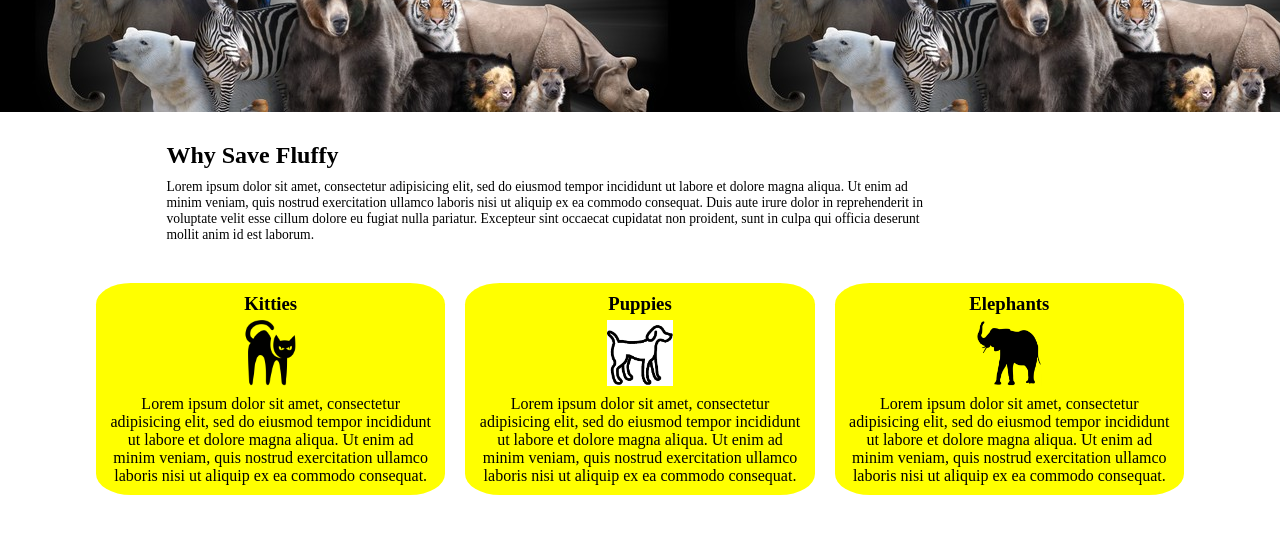
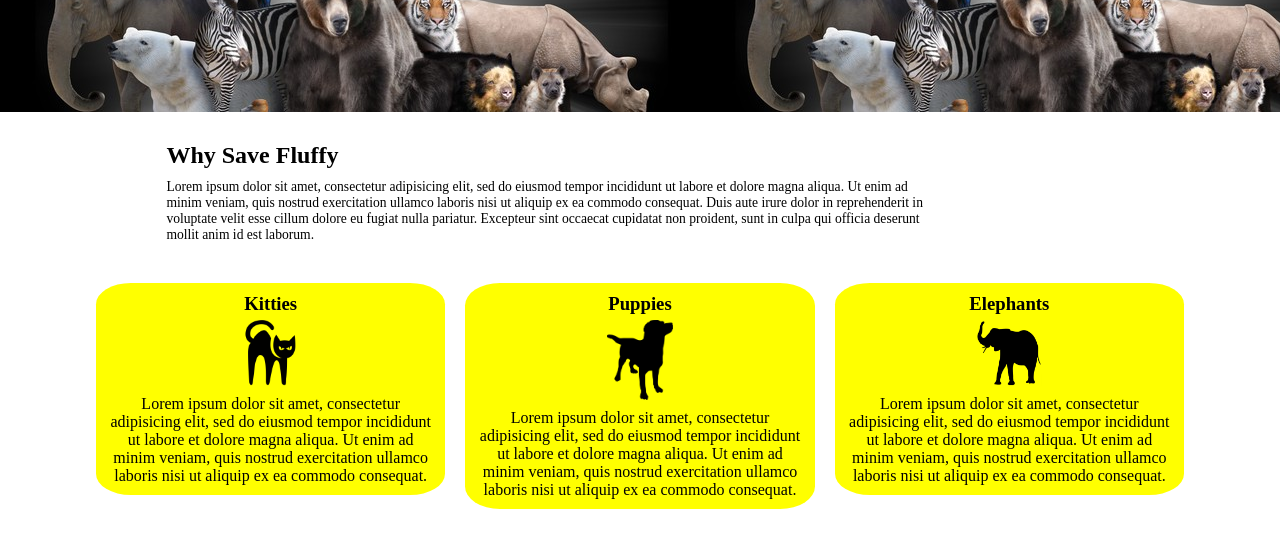
Before and after one commit to ManuelAOrtiz/CollabPractice, a plain HTML site: page index.html in a window 1280 px wide. Shown: the part 241-783 px from the top of the page. Drawn offline with Linux system fonts and the light colour scheme.

Commit message:
updated png files

```diff
--- a/index.html
+++ b/index.html
@@ -40,7 +40,7 @@
 
 		<div class="square-wrapper">
 			<h3>Puppies</h3>
-			<img src="images/cartoonDog.png">
+			<img src="images/cartoonDog2.png">
 			<p>Lorem ipsum dolor sit amet, consectetur adipisicing elit, sed do eiusmod
 			tempor incididunt ut labore et dolore magna aliqua. Ut enim ad minim veniam,
 			quis nostrud exercitation ullamco laboris nisi ut aliquip ex ea commodo
```
Also changed, not shown: Images/cartoonDog.png (deleted), Images/cartoonElephant.png (deleted), Images/cartoonGiraffe.png (deleted).
